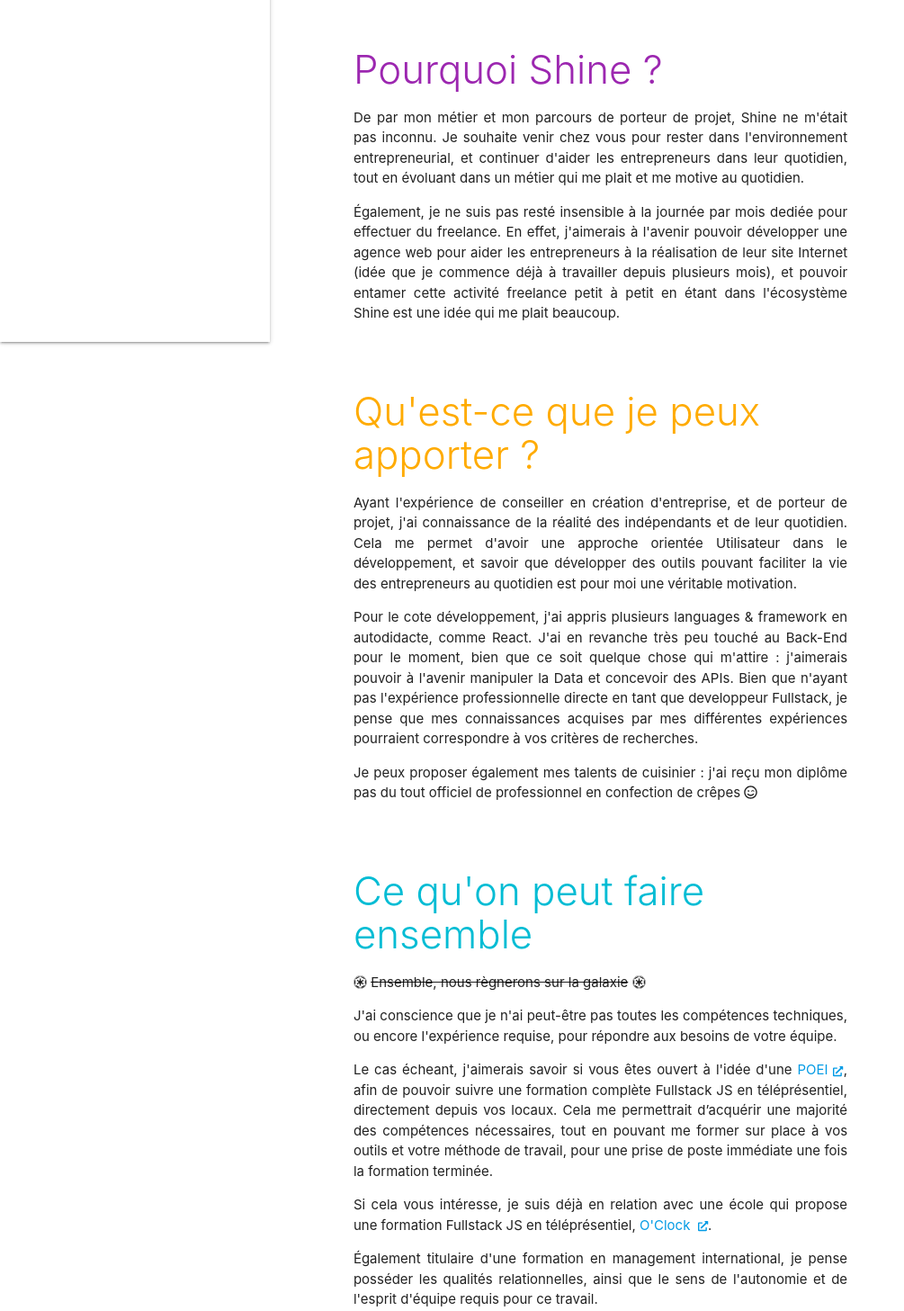
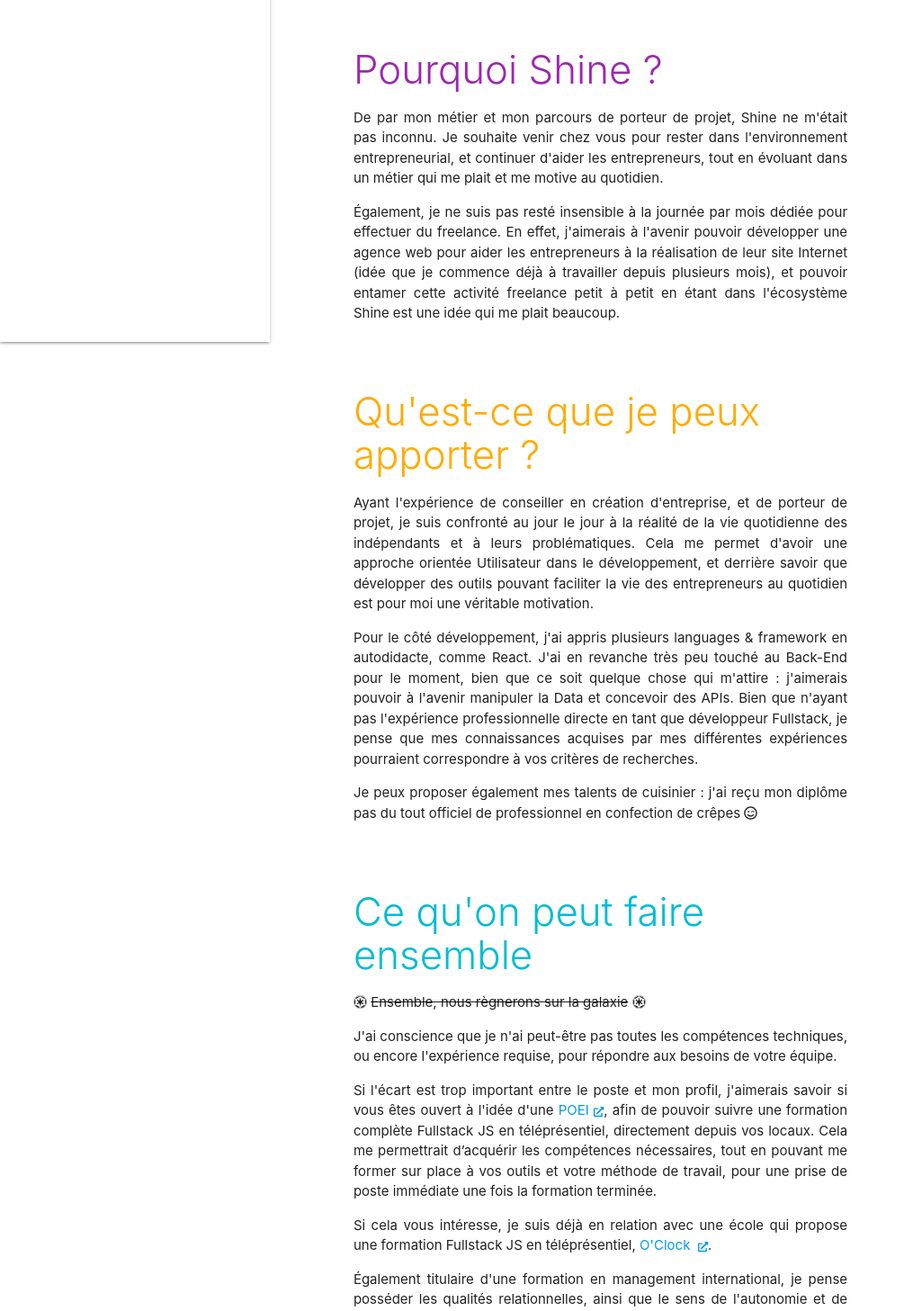
Before and after one commit to louisledoux/shine-cv, a React (Create React App) app: page /motivation in a window 1280 px wide. Shown: the part 480-1937 px from the top of the page at 90% size, without its empty margins (0-1005 px from the left). Built offline with nearby package versions, Linux system fonts and the light colour scheme.

Commit message:
shine-cv

```diff
--- a/src/components/Motivation.js
+++ b/src/components/Motivation.js
@@ -49,10 +49,10 @@ class Motivation extends Component {
                     <h3 className="header purple-text">Pourquoi Shine ?</h3>
                     <p>
                         De par mon métier et mon parcours de porteur de projet, Shine ne m'était pas inconnu. Je souhaite venir chez vous pour rester dans l'environnement
-                        entrepreneurial, et continuer d'aider les entrepreneurs dans leur quotidien, tout en évoluant dans un métier qui me plait et me motive au quotidien.
+                        entrepreneurial, et continuer d'aider les entrepreneurs, tout en évoluant dans un métier qui me plait et me motive au quotidien.
                     </p>
                     <p>
-                        Également, je ne suis pas resté insensible à la journée par mois dediée pour effectuer du freelance. En effet, j'aimerais à l'avenir pouvoir développer une
+                        Également, je ne suis pas resté insensible à la journée par mois dédiée pour effectuer du freelance. En effet, j'aimerais à l'avenir pouvoir développer une
                         agence web pour aider les entrepreneurs à la réalisation de leur site Internet (idée que je commence déjà à travailler depuis plusieurs mois), et pouvoir entamer cette activité freelance petit à petit en étant dans l'écosystème
                         Shine est une idée qui me plait beaucoup.
                     </p>
@@ -60,12 +60,12 @@ class Motivation extends Component {
                 <div id="apport" className="section scrollspy">
                     <h3 className="header amber-text text-accent-4">Qu'est-ce que je peux apporter ?</h3>
                     <p>
-                        Ayant l'expérience de conseiller en création d'entreprise, et de porteur de projet, j'ai connaissance de la réalité des indépendants et de leur quotidien.
-                        Cela me permet d'avoir une approche orientée Utilisateur dans le développement, et savoir que développer des outils pouvant faciliter la vie des entrepreneurs au quotidien est pour moi une véritable motivation.
+                        Ayant l'expérience de conseiller en création d'entreprise, et de porteur de projet, je suis confronté au jour le jour à la réalité de la vie quotidienne des indépendants et à leurs problématiques.
+                        Cela me permet d'avoir une approche orientée Utilisateur dans le développement, et derrière savoir que développer des outils pouvant faciliter la vie des entrepreneurs au quotidien est pour moi une véritable motivation.
                     </p>
                     <p>
-                        Pour le cote développement, j'ai appris plusieurs languages {'&'} framework en autodidacte, comme React. J'ai en revanche très peu touché au Back-End pour le moment, bien que ce soit quelque chose qui m'attire : j'aimerais pouvoir à l'avenir manipuler la Data et concevoir des APIs.
-                        Bien que n'ayant pas l'expérience professionnelle directe en tant que developpeur Fullstack, je pense que mes connaissances acquises par mes différentes expériences pourraient correspondre à vos critères de recherches.
+                        Pour le côté développement, j'ai appris plusieurs languages {'&'} framework en autodidacte, comme React. J'ai en revanche très peu touché au Back-End pour le moment, bien que ce soit quelque chose qui m'attire : j'aimerais pouvoir à l'avenir manipuler la Data et concevoir des APIs.
+                        Bien que n'ayant pas l'expérience professionnelle directe en tant que développeur Fullstack, je pense que mes connaissances acquises par mes différentes expériences pourraient correspondre à vos critères de recherches.
                     </p>
                     <p>Je peux proposer également mes talents de cuisinier : j'ai reçu mon diplôme pas du tout officiel de professionnel en confection de crêpes <FontAwesomeIcon icon={['far', 'smile-wink']} /></p>
                 </div>
@@ -79,7 +79,7 @@ class Motivation extends Component {
                         J'ai conscience que je n'ai peut-être pas toutes les compétences techniques, ou encore l'expérience requise, pour répondre aux besoins de votre équipe.
                     </p>
                     <p>
-                        Le cas écheant, j'aimerais savoir si vous êtes ouvert à l'idée d'une <a href="https://www.pole-emploi.fr/employeur/aides-aux-recrutements/les-aides-a-la-formation/la-preparation-operationnelle-a.html" target="_blank" rel="noopener noreferrer">POEI <FontAwesomeIcon icon={['fas', 'external-link-alt']} size="xs" /></a>, afin de pouvoir suivre une formation complète Fullstack JS en téléprésentiel, directement depuis vos locaux. Cela me permettrait d’acquérir une majorité des compétences nécessaires, tout en pouvant me former sur place à vos outils et votre méthode de travail, pour une prise de poste immédiate une fois la formation terminée.
+                        Si l'écart est trop important entre le poste et mon profil, j'aimerais savoir si vous êtes ouvert à l'idée d'une <a href="https://www.pole-emploi.fr/employeur/aides-aux-recrutements/les-aides-a-la-formation/la-preparation-operationnelle-a.html" target="_blank" rel="noopener noreferrer">POEI <FontAwesomeIcon icon={['fas', 'external-link-alt']} size="xs" /></a>, afin de pouvoir suivre une formation complète Fullstack JS en téléprésentiel, directement depuis vos locaux. Cela me permettrait d’acquérir les compétences nécessaires, tout en pouvant me former sur place à vos outils et votre méthode de travail, pour une prise de poste immédiate une fois la formation terminée.
                     </p>
                     <p>
                         Si cela vous intéresse, je suis déjà en relation avec une école qui propose une formation Fullstack JS en téléprésentiel, <a href="https://oclock.io/" target="_blank" rel="noopener noreferrer">O'Clock &nbsp;<FontAwesomeIcon icon={['fas', 'external-link-alt']} size="xs" /></a>.
```
